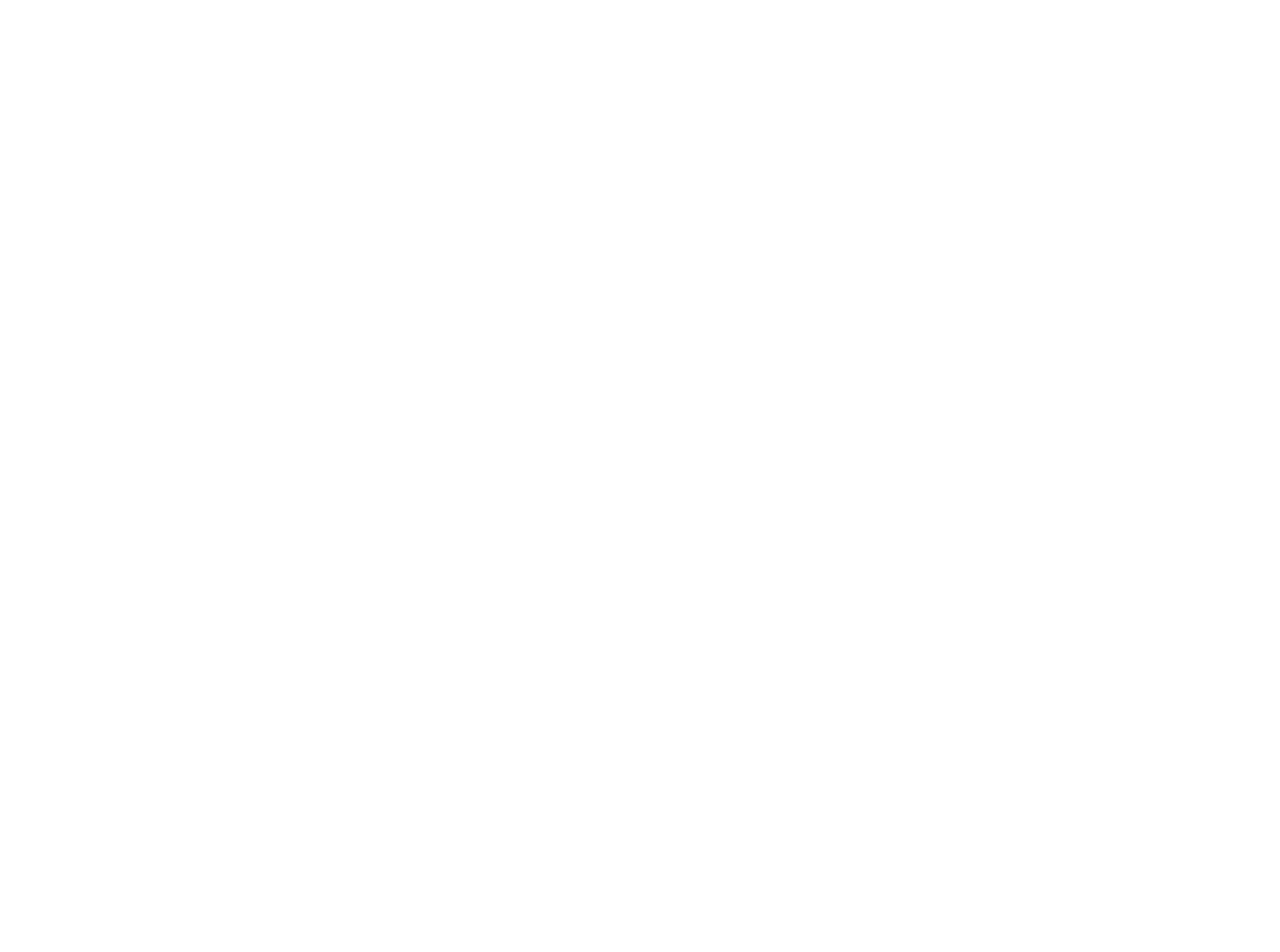
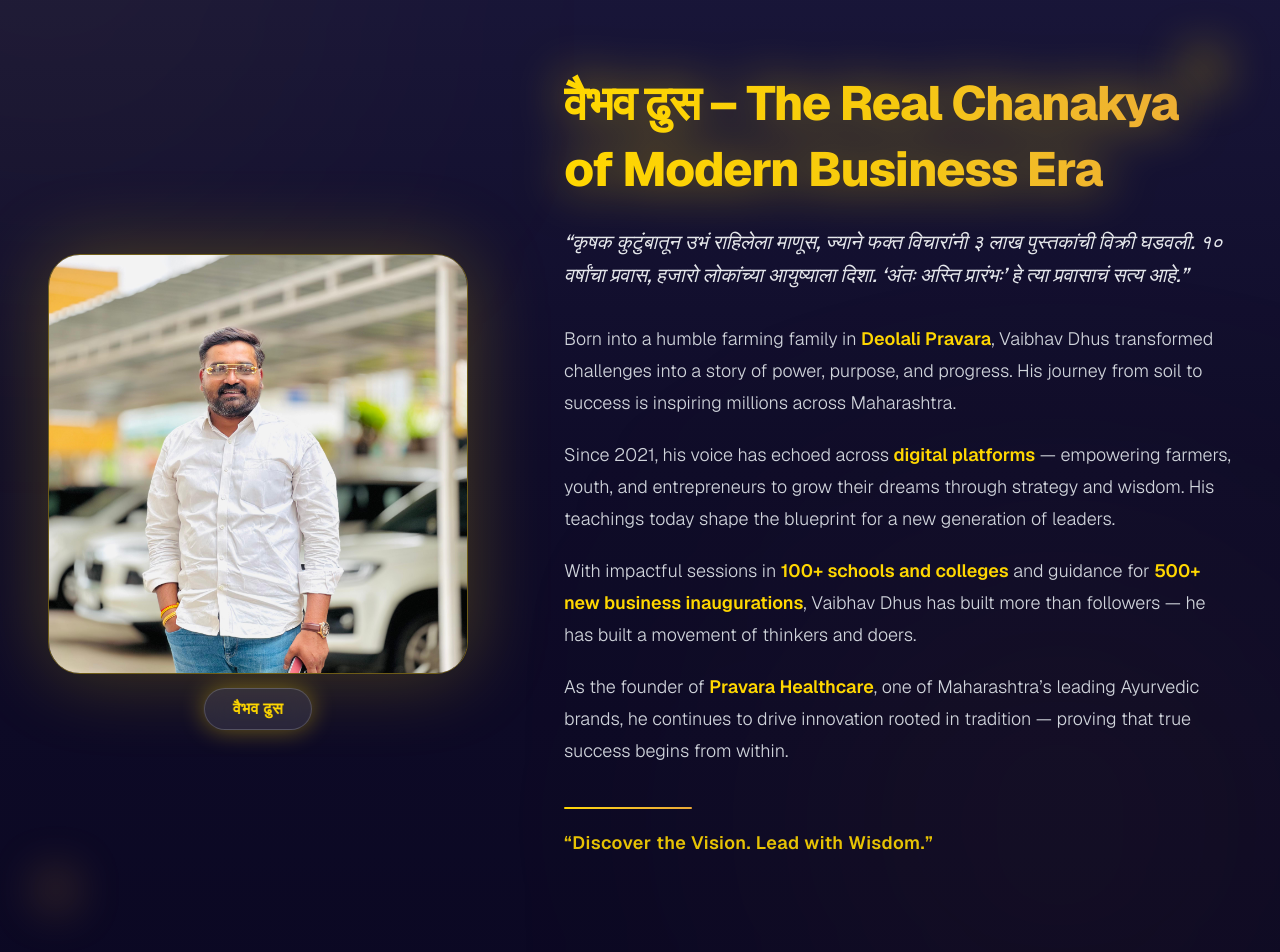
Before and after one commit to omshinde04/vaibhav-dhus, a Next.js app: page / in a window 1280 px wide. Shown: the part 858-1810 px from the top of the page. Before the commit the page ends 800 px from the top, so only its background shows below. Built offline with nearby package versions, Linux system fonts and the light colour scheme.

Commit message:
Updated project files

```diff
--- a/app/page.js
+++ b/app/page.js
@@ -1,11 +1,12 @@
 import Navbar from "@/components/Navbar";
 import Hero from "@/components/Hero";
+import About from "@/components/About";
 export default function HomePage() {
   return (
     <div>
       <Navbar />
       <Hero/>
-
+     <About/>
     </div>
   );
 }
--- /dev/null
+++ b/components/About.js
@@ -0,0 +1,168 @@
+"use client";
+import Image from "next/image";
+import { motion } from "framer-motion";
+
+export default function About() {
+  return (
+    <section
+      id="about"
+      className="relative w-full min-h-screen bg-[#0F0C29] text-white py-24 md:py-32 overflow-hidden font-sans"
+    >
+      {/* --- Background Layers --- */}
+      <motion.div
+        initial={{ opacity: 0 }}
+        animate={{ opacity: 1 }}
+        transition={{ duration: 1.2 }}
+        className="absolute inset-0 bg-linear-to-b from-[#1A173B]/95 via-[#0F0C29]/95 to-[#0B0823]"
+      ></motion.div>
+
+      {/* Floating gold glows */}
+      <motion.div
+        animate={{ y: [0, -30, 0], x: [0, 20, 0] }}
+        transition={{ duration: 10, repeat: Infinity }}
+        className="absolute -top-40 -left-40 w-96 h-96 bg-[#FFD700]/10 blur-[180px] rounded-full"
+      ></motion.div>
+      <motion.div
+        animate={{ y: [0, 40, 0], x: [0, -20, 0] }}
+        transition={{ duration: 12, repeat: Infinity }}
+        className="absolute bottom-0 right-0 w-[400px] h-[400px] bg-[#EBA937]/10 blur-[180px] rounded-full"
+      ></motion.div>
+
+      {/* --- Main Content --- */}
+      <div className="relative z-10 max-w-7xl mx-auto px-6 sm:px-10 md:px-12 flex flex-col md:flex-row items-center justify-center md:justify-between gap-16 md:gap-24">
+
+        {/* --- Author Image --- */}
+        <motion.div
+          initial={{ opacity: 0, x: -60 }}
+          whileInView={{ opacity: 1, x: 0 }}
+          transition={{ duration: 1 }}
+          viewport={{ once: true }}
+          className="relative shrink-0 flex justify-center md:justify-start"
+        >
+          <div className="relative w-[260px] h-[260px] sm:w-[320px] sm:h-[320px] md:w-[420px] md:h-[420px] rounded-4xl overflow-hidden border border-[#FFD700]/40 shadow-[0_0_80px_rgba(255,215,0,0.25)]">
+            <Image
+              src="/images/about.jpeg"
+              alt="Vaibhav Dhus"
+              fill
+              priority
+              className="object-cover object-center group-hover:scale-110 transition-transform duration-1000 ease-out"
+            />
+          </div>
+
+          {/* Floating Gold Signature Tag */}
+          <motion.div
+            initial={{ opacity: 0, y: 15 }}
+            whileInView={{ opacity: 1, y: 0 }}
+            transition={{ duration: 1, delay: 0.6 }}
+            className="absolute -bottom-14 left-1/2 -translate-x-1/2 bg-white/10 backdrop-blur-md border border-white/20 px-7 py-2 rounded-full text-[#FFD700] text-base font-semibold tracking-wide shadow-[0_0_25px_rgba(255,215,0,0.4)]"
+          >
+            वैभव ढुस
+          </motion.div>
+        </motion.div>
+
+        {/* --- Text Section --- */}
+        <motion.div
+          initial={{ opacity: 0, x: 60 }}
+          whileInView={{ opacity: 1, x: 0 }}
+          transition={{ duration: 1 }}
+          viewport={{ once: true }}
+          className="max-w-2xl text-center md:text-left leading-relaxed"
+        >
+          {/* Heading */}
+          <motion.h2
+            initial={{ opacity: 0, y: 20 }}
+            animate={{ opacity: 1, y: 0 }}
+            transition={{ duration: 0.8 }}
+            className="text-3xl sm:text-4xl md:text-5xl font-extrabold tracking-tight
+            bg-linear-to-r from-[#FFD700] via-[#F6C90E] to-[#EBA937] bg-clip-text text-transparent
+            drop-shadow-[0_0_25px_rgba(255,215,0,0.6)] leading-snug"
+          >
+            वैभव ढुस – The Real Chanakya of Modern Business Era
+          </motion.h2>
+
+          {/* Marathi Quote */}
+          <motion.p
+            initial={{ opacity: 0, y: 30 }}
+            whileInView={{ opacity: 1, y: 0 }}
+            transition={{ duration: 1, delay: 0.3 }}
+            className="mt-6 text-base sm:text-lg md:text-xl italic text-gray-200 leading-relaxed font-medium"
+          >
+            “कृषक कुटुंबातून उभं राहिलेला माणूस, ज्याने फक्त विचारांनी ३ लाख
+            पुस्तकांची विक्री घडवली. १० वर्षांचा प्रवास, हजारो लोकांच्या
+            आयुष्याला दिशा. ‘अंतः अस्ति प्रारंभः’ हे त्या प्रवासाचं सत्य आहे.”
+          </motion.p>
+
+          {/* English Story */}
+          <motion.div
+            initial={{ opacity: 0, y: 40 }}
+            whileInView={{ opacity: 1, y: 0 }}
+            transition={{ duration: 1, delay: 0.5 }}
+            className="mt-8 space-y-5 text-gray-300 text-sm sm:text-base md:text-lg font-light leading-8"
+          >
+            <p>
+              Born into a humble farming family in{" "}
+              <span className="text-[#FFD700] font-semibold">Deolali Pravara</span>,{" "}
+              Vaibhav Dhus transformed challenges into a story of power,
+              purpose, and progress. His journey from soil to success is
+              inspiring millions across Maharashtra.
+            </p>
+
+            <p>
+              Since 2021, his voice has echoed across{" "}
+              <span className="text-[#FFD700] font-semibold">digital platforms</span> —
+              empowering farmers, youth, and entrepreneurs to grow their dreams
+              through strategy and wisdom. His teachings today shape the
+              blueprint for a new generation of leaders.
+            </p>
+
+            <p>
+              With impactful sessions in{" "}
+              <span className="text-[#FFD700] font-semibold">100+ schools and colleges</span>{" "}
+              and guidance for{" "}
+              <span className="text-[#FFD700] font-semibold">500+ new business inaugurations</span>,
+              Vaibhav Dhus has built more than followers — he has built a
+              movement of thinkers and doers.
+            </p>
+
+            <p>
+              As the founder of{" "}
+              <span className="text-[#FFD700] font-semibold">Pravara Healthcare</span>,
+              one of Maharashtra’s leading Ayurvedic brands, he continues to
+              drive innovation rooted in tradition — proving that true success
+              begins from within.
+            </p>
+          </motion.div>
+
+          {/* Divider & Signature Line */}
+          <motion.div
+            initial={{ opacity: 0 }}
+            whileInView={{ opacity: 1 }}
+            transition={{ delay: 0.8, duration: 1 }}
+            className="mt-10 w-32 h-0.5 bg-linear-to-r from-[#FFD700] to-[#EBA937] mx-auto md:mx-0 rounded-full"
+          ></motion.div>
+
+          <motion.p
+            initial={{ opacity: 0 }}
+            whileInView={{ opacity: 1 }}
+            transition={{ delay: 1, duration: 1 }}
+            className="mt-5 text-[#FFD700]/90 font-semibold tracking-wide text-base sm:text-lg"
+          >
+            “Discover the Vision. Lead with Wisdom.”
+          </motion.p>
+        </motion.div>
+      </div>
+
+      {/* Floating Lights */}
+      <motion.div
+        animate={{ y: [0, -25, 0] }}
+        transition={{ duration: 7, repeat: Infinity }}
+        className="absolute top-28 right-14 w-10 h-10 rounded-full bg-[#FFD700]/40 blur-xl hidden md:block"
+      ></motion.div>
+      <motion.div
+        animate={{ y: [0, 25, 0] }}
+        transition={{ duration: 6, repeat: Infinity }}
+        className="absolute bottom-20 left-10 w-8 h-8 rounded-full bg-[#EBA937]/40 blur-xl hidden md:block"
+      ></motion.div>
+    </section>
+  );
+}
--- a/package.json
+++ b/package.json
@@ -13,7 +13,9 @@
     "lucide-react": "^0.548.0",
     "next": "16.0.0",
     "react": "19.2.0",
-    "react-dom": "19.2.0"
+    "react-dom": "19.2.0",
+    "react-slick": "^0.31.0",
+    "slick-carousel": "^1.8.1"
   },
   "devDependencies": {
     "@tailwindcss/postcss": "^4",
```
Also changed, not shown: components/Hero.js (+19 -19 lines), public/images/about.jpeg (added), 1 other file (tests, documents, lock files or other folders).
